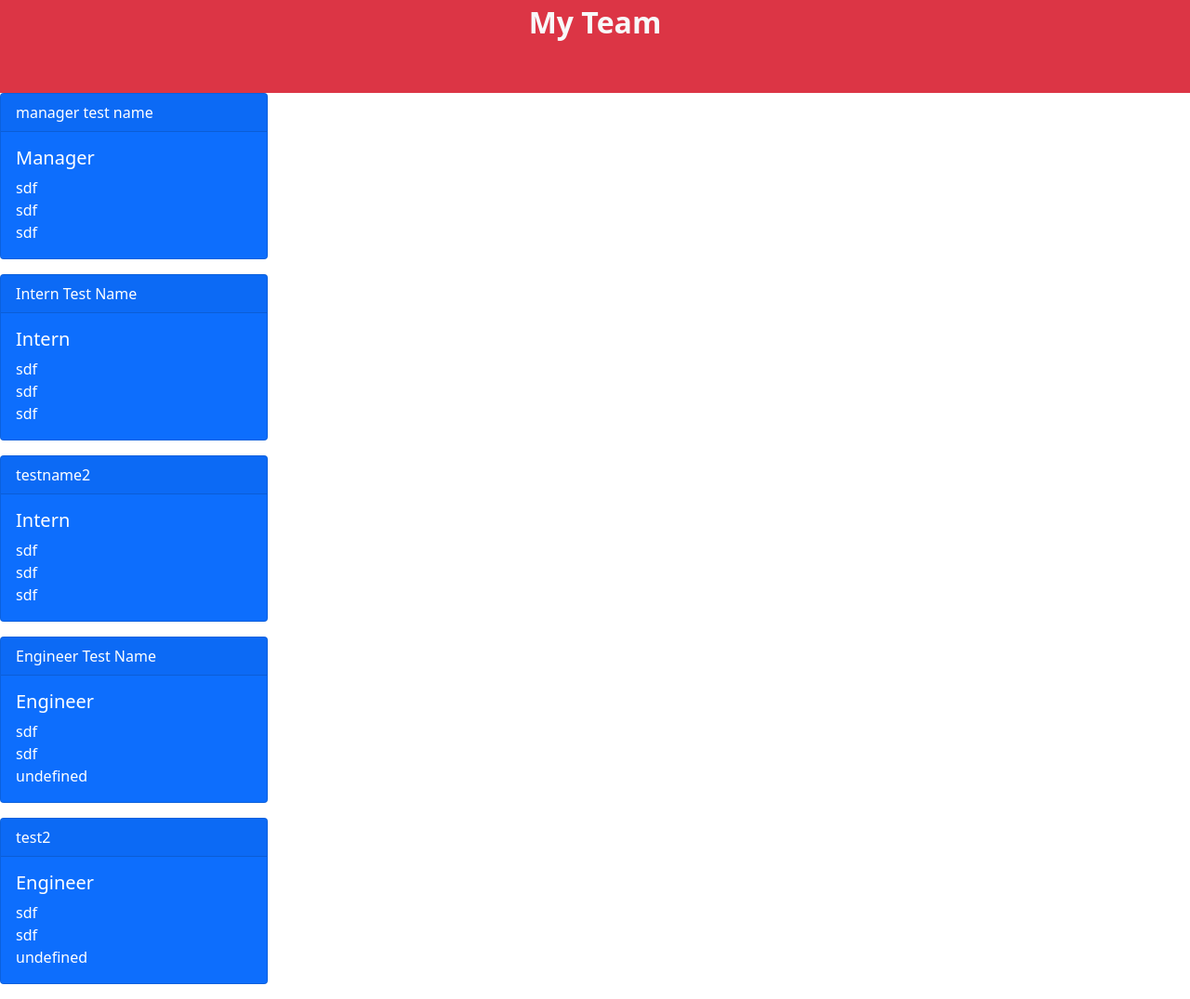
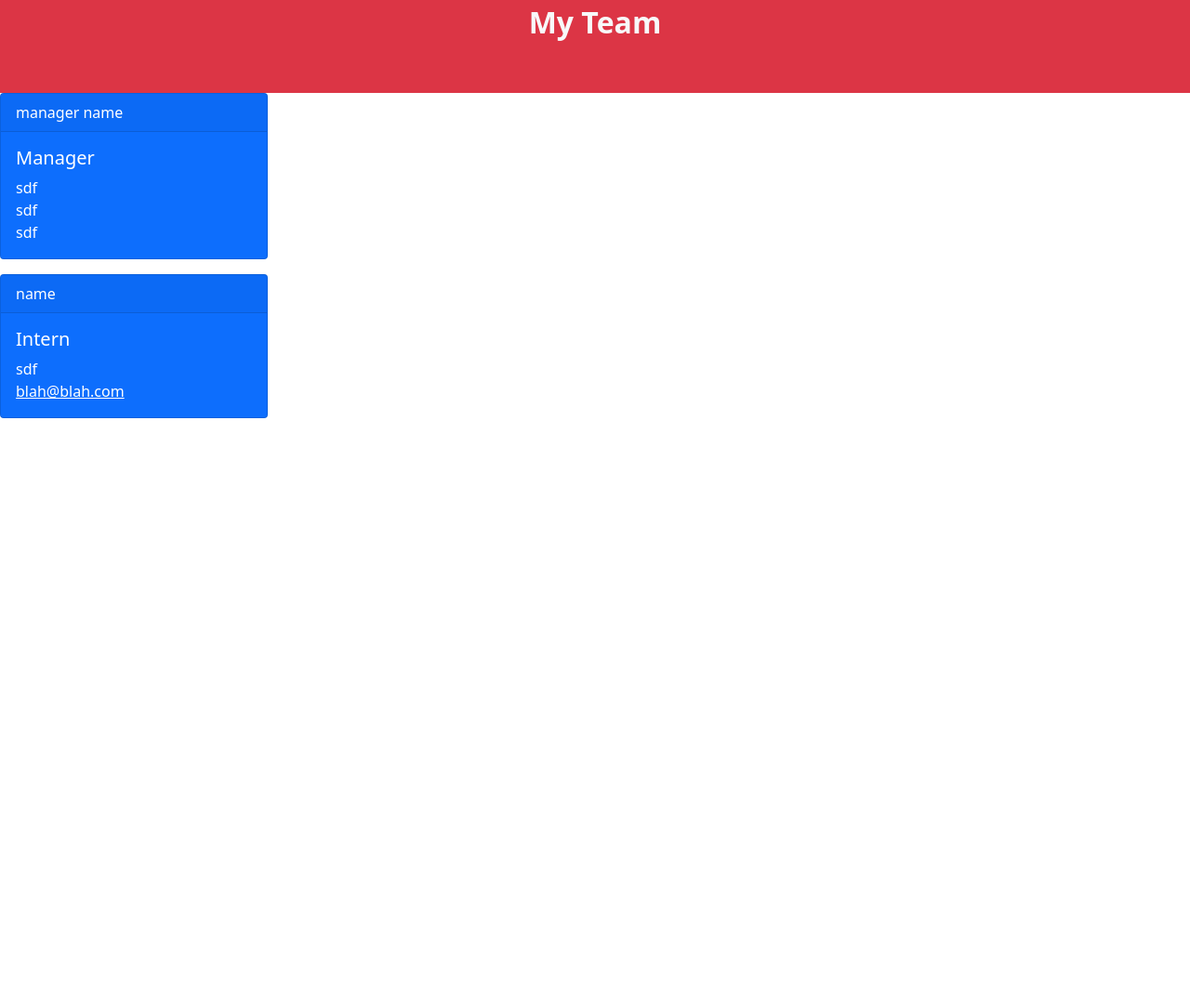
Before and after one commit to ssolis86/Team-Profile-Generator, a website: page GeneratedHTML_File.html in a window 1280 px wide. Shown: the whole page at 93% size. After the commit the page ends 800 px from the top, so only its background shows below. Drawn offline with nearby package versions, Linux system fonts and the light colour scheme.

Commit message:
rendered email link for intern

```diff
--- a/GeneratedHTML_File.html
+++ b/GeneratedHTML_File.html
@@ -17,7 +17,7 @@
         <div class="col">
           <div class="card text-white bg-primary mb-3" style="max-width: 18rem;">
             <div class="card-header">
-            manager test name
+            manager name
             </div>
               <div class="card-body">
                 <h5 class="card-title">Manager</h5>
@@ -37,76 +37,16 @@
           <div class="col">
             <div class="card text-white bg-primary mb-3" style="max-width: 18rem;">
               <div class="card-header">
-              Intern Test Name
+              name
               </div>
                 <div class="card-body">
                   <h5 class="card-title">Intern</h5>
                     <p class="card-text">
                     sdf
                     <br>
-                    sdf
+                    <a style="color:white" href="mailto:blah@blah.com?subject=Subject&body=message%20goes%20here">blah@blah.com</a>
                     <br>
-                    sdf
-                    </p>
-                </div>
-              </div>
-            </div>
-          </div>
 
-        <div class="row row-cols-1 row-cols-md-3 g-4">
-          <div class="col">
-            <div class="card text-white bg-primary mb-3" style="max-width: 18rem;">
-              <div class="card-header">
-              testname2
-              </div>
-                <div class="card-body">
-                  <h5 class="card-title">Intern</h5>
-                    <p class="card-text">
-                    sdf
-                    <br>
-                    sdf
-                    <br>
-                    sdf
-                    </p>
-                </div>
-              </div>
-            </div>
-          </div>
-
-        <div class="row row-cols-1 row-cols-md-3 g-4">
-          <div class="col">
-            <div class="card text-white bg-primary mb-3" style="max-width: 18rem;">
-              <div class="card-header">
-              Engineer Test Name
-              </div>
-                <div class="card-body">
-                  <h5 class="card-title">Engineer</h5>
-                    <p class="card-text">
-                    sdf
-                    <br>
-                    sdf
-                    <br>
-                    undefined
-                    </p>
-                </div>
-              </div>
-            </div>
-          </div>
-
-        <div class="row row-cols-1 row-cols-md-3 g-4">
-          <div class="col">
-            <div class="card text-white bg-primary mb-3" style="max-width: 18rem;">
-              <div class="card-header">
-              test2
-              </div>
-                <div class="card-body">
-                  <h5 class="card-title">Engineer</h5>
-                    <p class="card-text">
-                    sdf
-                    <br>
-                    sdf
-                    <br>
-                    undefined
                     </p>
                 </div>
               </div>
```
Also changed, not shown: htmlFile.html (deleted, +0 -57 lines), lib/Run.js.
